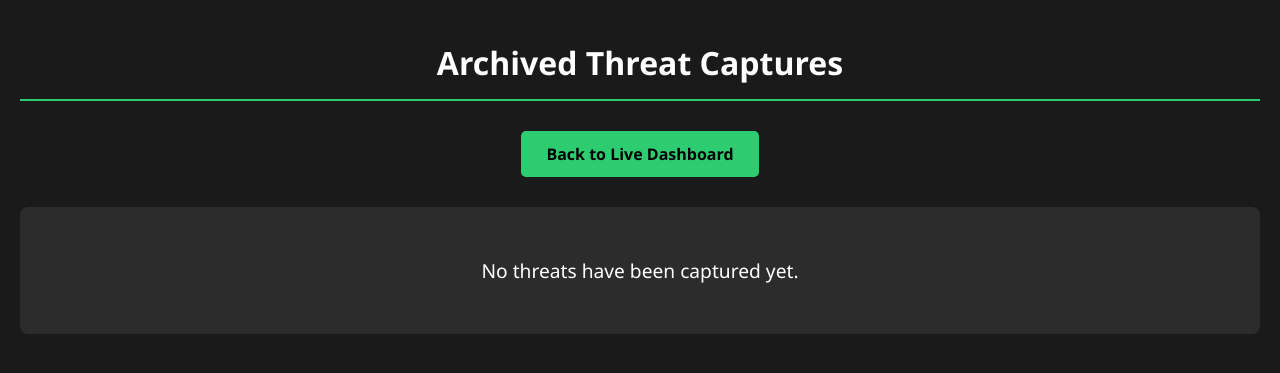
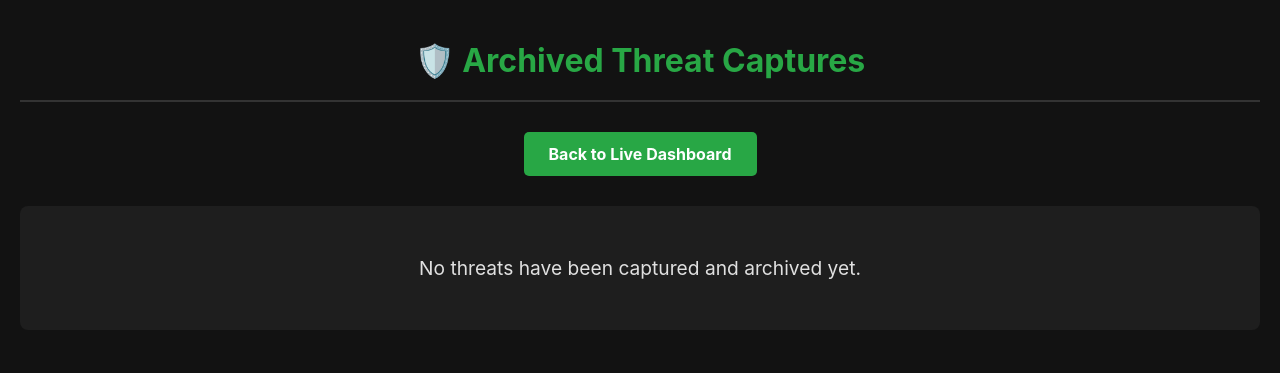
Before and after one commit to EgoisticCoderX/MPBlitz-25_Spy_Military_Car_Final, a Flask app: template templates/captures.html in a window 1280 px wide. Shown: the top 373 px of the page. Run offline with Flask 3, Linux system fonts and the light colour scheme; the template is opened without the code that fills it, so the values that code supplies are empty; parts of the project's set-up code (start-up, migrations or seed data) failed here and were passed over.

Commit message:
Update captures.html

```diff
--- a/GPS/templates/captures.html
+++ b/GPS/templates/captures.html
@@ -3,52 +3,46 @@
 <html lang="en">
 <head>
     <meta charset="UTF-8">
-    <title>Captured Detections</title>
+    <title>Archived Threat Captures</title>
     <style>
-        :root {
-            --bg-dark: #1a1a1a;
-            --panel-bg: #2c2c2c;
-            --border-color: #444;
-            --primary-green: #2ecc71;
-            --text-light: #ecf0f1;
-            --text-dark: #bdc3c7;
-        }
-        body { font-family: 'Segoe UI', -apple-system, BlinkMacSystemFont, "Roboto", sans-serif; background-color: var(--bg-dark); color: white; margin: 0; padding: 20px; }
-        h1 { text-align: center; border-bottom: 2px solid var(--primary-green); padding-bottom: 15px; margin-bottom: 30px; }
-        .gallery { display: grid; grid-template-columns: repeat(auto-fill, minmax(350px, 1fr)); gap: 25px; }
-        .capture { background: var(--panel-bg); border-radius: 8px; overflow: hidden; box-shadow: 0 4px 15px rgba(0,0,0,0.3); border: 1px solid var(--border-color); transition: transform 0.2s ease, box-shadow 0.2s ease; }
-        .capture:hover { transform: translateY(-5px); box-shadow: 0 8px 25px rgba(0,0,0,0.5); }
-        .capture img { width: 100%; display: block; border-bottom: 1px solid var(--border-color); }
-        .capture-info { padding: 20px; }
-        .capture-info h3 { margin: 0 0 10px; font-size: 1.2em; color: var(--text-light); }
-        .capture-info p { margin: 8px 0; color: var(--text-dark); }
-        .capture-info strong { color: var(--text-light); }
-        .capture-info a { color: #3498db; font-weight: bold; text-decoration: none; }
+        :root { --bg: #121212; --panel: #1e1e1e; --border: #333; --green: #28a745; --red: #dc3545; --text: #e0e0e0; }
+        body { font-family: -apple-system, BlinkMacSystemFont, 'Segoe UI', sans-serif; background: var(--bg); color: var(--text); margin: 0; padding: 20px; }
+        h1 { text-align: center; color: var(--green); border-bottom: 2px solid var(--border); padding-bottom: 20px; margin-bottom: 30px; }
+        .gallery { display: grid; grid-template-columns: repeat(auto-fill, minmax(400px, 1fr)); gap: 20px; }
+        .capture-card { background: var(--panel); border: 1px solid var(--border); border-radius: 8px; overflow: hidden; transition: transform 0.2s, box-shadow 0.2s; }
+        .capture-card:hover { transform: translateY(-5px); box-shadow: 0 10px 20px rgba(0,0,0,0.5); }
+        .capture-card img { display: block; width: 100%; }
+        .capture-info { padding: 15px; }
+        .capture-info h3 { margin: 0 0 10px; color: var(--red); font-size: 1.1rem; }
+        .capture-info p { margin: 5px 0; }
+        .capture-info strong { color: #ccc; }
+        .capture-info a { color: #3498db; text-decoration: none; font-weight: bold; }
         .capture-info a:hover { text-decoration: underline; }
-        .no-captures { text-align: center; font-size: 1.2em; padding: 50px; background-color: var(--panel-bg); border-radius: 8px; }
-        a.nav-back { display: block; text-align: center; margin: 30px auto; padding: 12px 25px; background: var(--primary-green); color: black; font-weight: bold; text-decoration: none; border-radius: 5px; width: fit-content; }
+        .no-captures { text-align: center; font-size: 1.2em; padding: 50px; background-color: var(--panel); border-radius: 8px; }
+        a.nav-back { display: block; text-align: center; margin: 30px auto; padding: 12px 25px; background: var(--green); color: white; font-weight: bold; text-decoration: none; border-radius: 5px; width: fit-content; }
     </style>
 </head>
 <body>
-    <h1>Archived Threat Captures</h1>
+    <h1>🛡️ Archived Threat Captures</h1>
     <a href="/" class="nav-back">Back to Live Dashboard</a>
+
     {% if captures %}
         <div class="gallery">
             {% for capture in captures %}
-            <div class="capture">
-                <a href="{{ url_for('static', filename='captures/' + capture.image_file) }}" target="_blank">
-                    <img src="{{ url_for('static', filename='captures/' + capture.image_file) }}" alt="Captured Threat Image">
+            <div class="capture-card">
+                <!-- KEY FIX: Use the pre-generated image_url directly -->
+                <a href="{{ capture.image_url }}" target="_blank">
+                    <img src="{{ capture.image_url }}" alt="Captured Threat Image">
                 </a>
                 <div class="capture-info">
-                    <h3>Threats: <strong style="color: #e74c3c;">{{ capture.threats }}</strong></h3>
-                    <p><strong>File:</strong> {{ capture.image_file }}</p>
+                    <h3>Threat Signature: {{ capture.threats }}</h3>
                     <p><strong>Location:</strong>
                         {% if capture.location and capture.location.lat %}
                            <a href="https://maps.google.com/?q={{ capture.location.lat }},{{ capture.location.lon }}" target="_blank">
-                                {{ "%.5f"|format(capture.location.lat) }}, {{ "%.5f"|format(capture.location.lon) }} [View on Map]
+                                {{ "%.5f"|format(capture.location.lat) }}, {{ "%.5f"|format(capture.location.lon) }} (View on Map)
                            </a>
                         {% else %}
-                            N/A (No GPS Fix)
+                            No GPS Fix Available
                         {% endif %}
                     </p>
                 </div>
@@ -56,7 +50,7 @@
             {% endfor %}
         </div>
     {% else %}
-        <p class="no-captures">No threats have been captured yet.</p>
+        <p class="no-captures">No threats have been captured and archived yet.</p>
     {% endif %}
 </body>
 </html>
```
